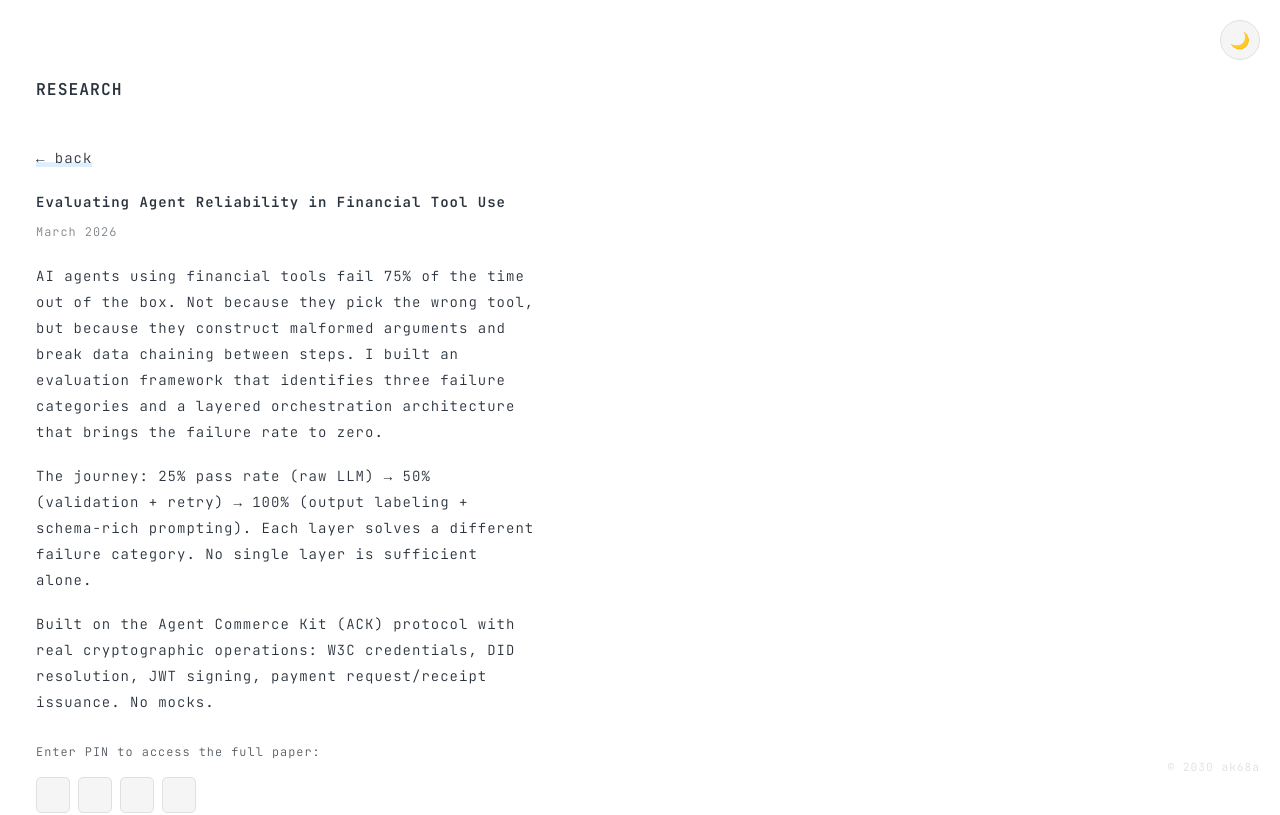
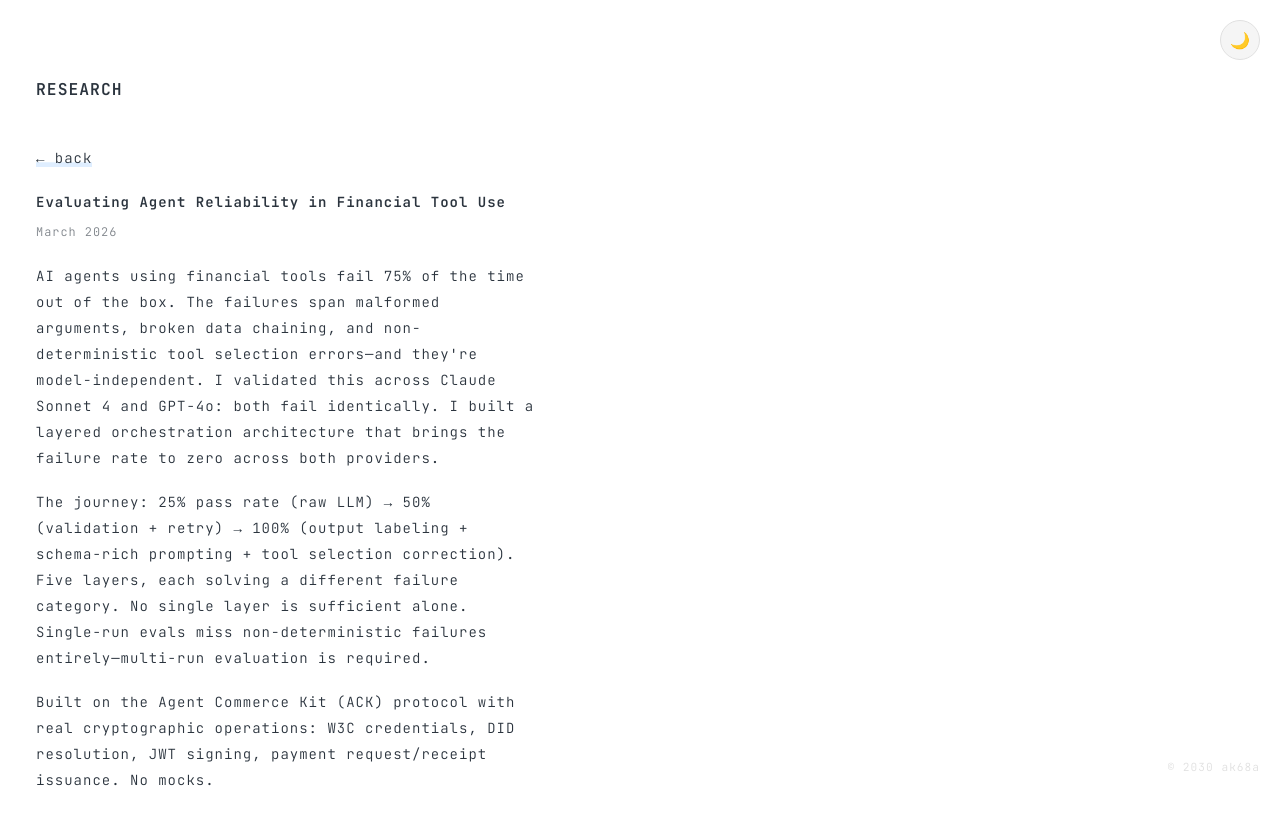
Before and after one commit to ak68a/ak68a-site, a Next.js app: page /research in a window 1280 px wide. Shown: the top 815 px of the page. Built offline with nearby package versions, Linux system fonts and the light colour scheme.

Commit message:
update research paper and description with multi-model findings

```diff
--- a/app/research/page.tsx
+++ b/app/research/page.tsx
@@ -10,8 +10,8 @@ const papers = [
     title: "Evaluating Agent Reliability in Financial Tool Use",
     date: "March 2026",
     description: [
-      "AI agents using financial tools fail 75% of the time out of the box. Not because they pick the wrong tool, but because they construct malformed arguments and break data chaining between steps. I built an evaluation framework that identifies three failure categories and a layered orchestration architecture that brings the failure rate to zero.",
-      "The journey: 25% pass rate (raw LLM) \u2192 50% (validation + retry) \u2192 100% (output labeling + schema-rich prompting). Each layer solves a different failure category. No single layer is sufficient alone.",
+      "AI agents using financial tools fail 75% of the time out of the box. The failures span malformed arguments, broken data chaining, and non-deterministic tool selection errors\u2014and they're model-independent. I validated this across Claude Sonnet 4 and GPT-4o: both fail identically. I built a layered orchestration architecture that brings the failure rate to zero across both providers.",
+      "The journey: 25% pass rate (raw LLM) \u2192 50% (validation + retry) \u2192 100% (output labeling + schema-rich prompting + tool selection correction). Five layers, each solving a different failure category. No single layer is sufficient alone. Single-run evals miss non-deterministic failures entirely\u2014multi-run evaluation is required.",
       "Built on the Agent Commerce Kit (ACK) protocol with real cryptographic operations: W3C credentials, DID resolution, JWT signing, payment request/receipt issuance. No mocks.",
     ],
   },
```
Also changed, not shown: 1 other file (tests, documents, lock files or other folders).
